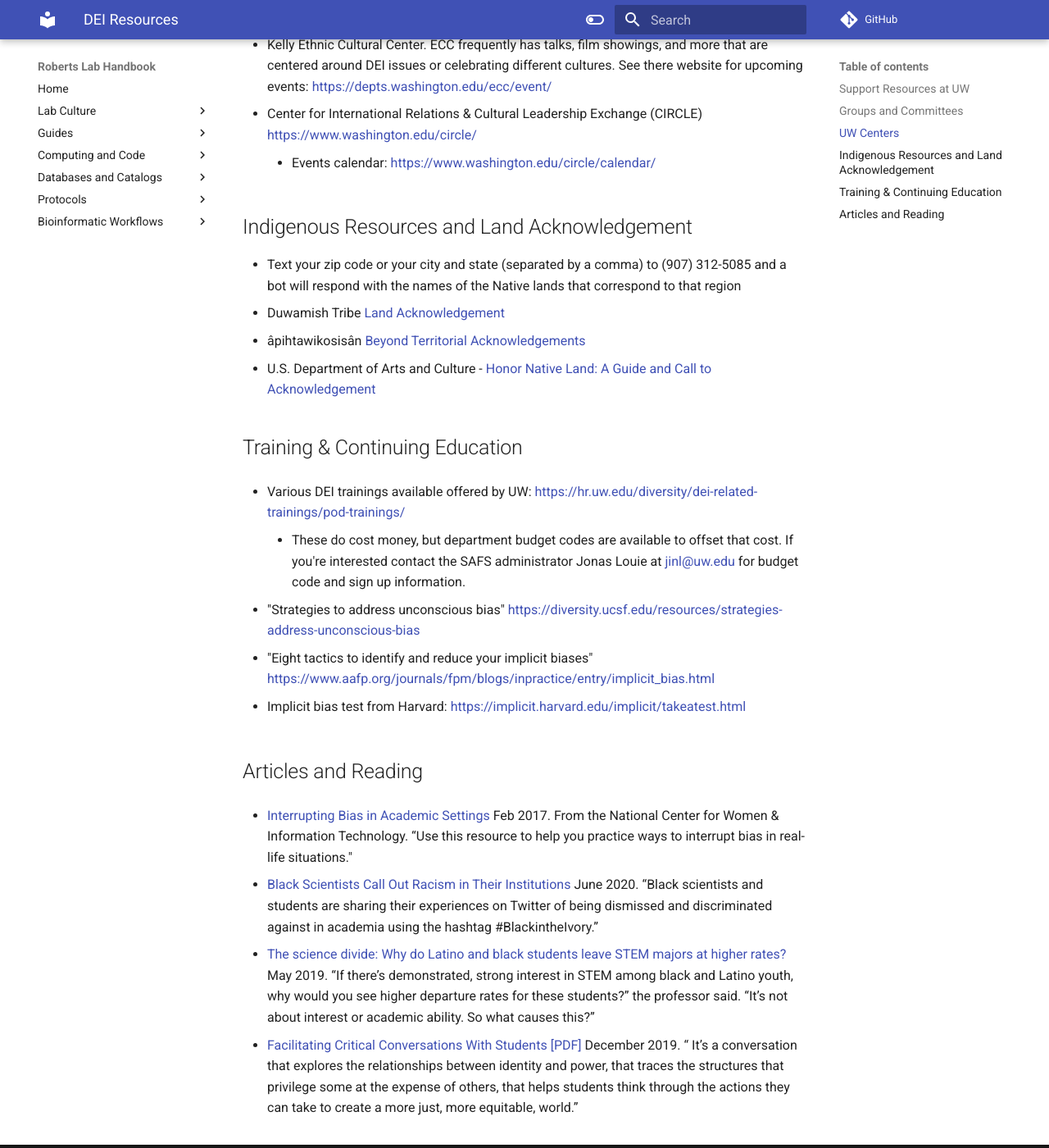
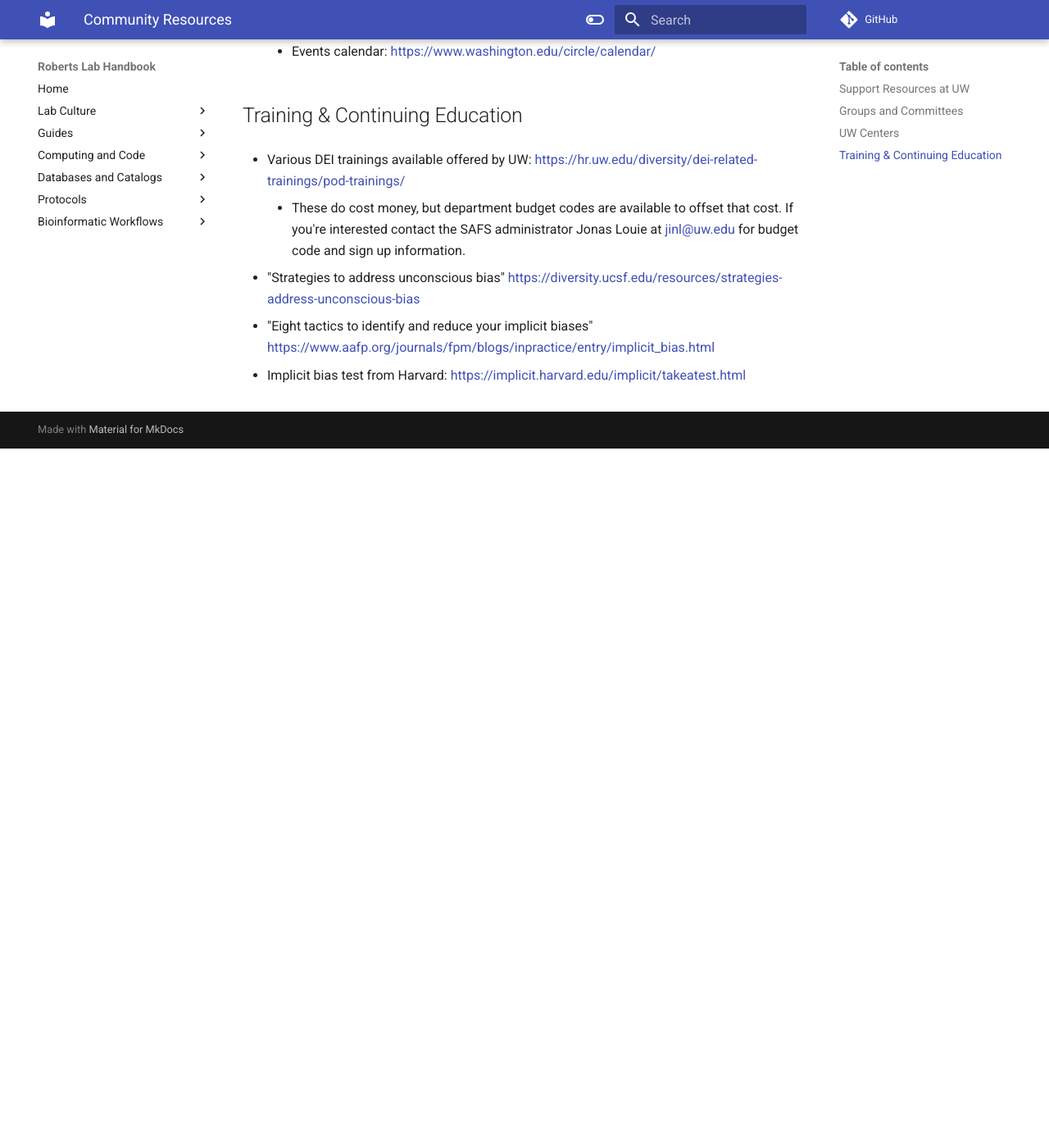
Before and after one commit to RobertsLab/resources, an MkDocs documentation site: the page built from docs/Community-Resources.md, in a window 1280 px wide and 1400 px high, scrolled down 1366 px. Shown: the whole window at 82% size. Built offline with MkDocs 1.6.1 and Material for MkDocs 9.7.7, drawn with Linux system fonts in a browser that asks for light colours; comment, search, counter and statistics services are not loaded; after the commit the page ends 1913 px from its top, so only the background shows below that; some of the changed text lies outside the part shown.

Commit message:
Cleaning up links
Co-Authored-By: Claude Opus 5.5 <noreply@anthropic.com>
Claude-Session: https://claude.ai/code/session_014K6FTAAhC2J7HUuRFnjRU3

```diff
--- a/docs/DEI-Resources.md
+++ b/docs/Community-Resources.md
@@ -36,22 +36,12 @@
 
 - List of organizations that are striving to bring more diversity to the outdoors. [https://web.archive.org/web/20220523105055/https://www.adventure-journal.com/2020/06/these-orgs-could-use-your-help-to-bring-more-diversity-to-the-outdoors/](https://web.archive.org/web/20220523105055/https://www.adventure-journal.com/2020/06/these-orgs-could-use-your-help-to-bring-more-diversity-to-the-outdoors/)
 
-  - The College of the Environment communities often consist of people who enjoy and spend time in nature. Gatekeeping “outdoorsy-ness” is a serious issue that often excludes women, people of color, lower income individuals, and more. This can often make it difficult to participate in casual conversations at work/school or after-work/weekend activities, which can create a feeling of exclusion from the community as a whole.
-
 ## UW Centers
 
 - Kelly Ethnic Cultural Center. ECC frequently has talks, film showings, and more that are centered around DEI issues or celebrating different cultures. See there website for upcoming events: [https://depts.washington.edu/ecc/event/](https://depts.washington.edu/ecc/event/)
 
 - Center for International Relations & Cultural Leadership Exchange (CIRCLE) [https://www.washington.edu/circle/](https://www.washington.edu/circle/)
      - Events calendar: [https://www.washington.edu/circle/calendar/](https://www.washington.edu/circle/calendar/)
-
-## Indigenous Resources and Land Acknowledgement
-
-- Text your zip code or your city and state (separated by a comma) to (907) 312-5085 and a bot will respond with the names of the Native lands that correspond to that region
-- Duwamish Tribe [Land Acknowledgement](https://www.duwamishtribe.org/land-acknowledgement)
-- âpihtawikosisân [Beyond Territorial Acknowledgements](https://apihtawikosisan.com/2016/09/beyond-territorial-acknowledgments/)
-- U.S. Department of Arts and Culture - [Honor Native Land:
-A Guide and Call to Acknowledgement](https://usdac.us/nativeland)
 
 ## Training & Continuing Education
 
@@ -63,15 +53,3 @@ A Guide and Call to Acknowledgement](https://usdac.us/nativeland)
 - "Eight tactics to identify and reduce your implicit biases" [https://www.aafp.org/journals/fpm/blogs/inpractice/entry/implicit_bias.html](https://www.aafp.org/journals/fpm/blogs/inpractice/entry/implicit_bias.html)
 
 - Implicit bias test from Harvard: [https://implicit.harvard.edu/implicit/takeatest.html](https://implicit.harvard.edu/implicit/takeatest.html)
-
-## Articles and Reading
-
-- [Interrupting Bias in Academic Settings](https://ncwit.org/resource/biasacademic/) Feb 2017. From the National Center for Women & Information Technology. “Use this resource to help you practice ways to interrupt bias in real-life situations."
-
-- [Black Scientists Call Out Racism in Their Institutions](https://www.theverge.com/21286924/science-racism-strike-stem-black-lives-matter-protests) June 2020. “Black scientists and students are sharing their experiences on Twitter of being dismissed and discriminated against in academia using the hashtag #BlackintheIvory.”
-
-- [The science divide: Why do Latino and black students leave STEM majors at higher rates?](https://wapo.st/3tikMCH) May 2019. “If there’s demonstrated, strong interest in STEM among black and Latino youth, why would you see higher departure rates for these students?” the professor said. “It’s not about interest or academic ability. So what causes this?”
-
-- [Facilitating Critical Conversations With Students [PDF]](https://www.tolerance.org/sites/default/files/2019-12/TT-Lets-Talk-December-2019.pdf) December 2019. “ It’s a conversation that explores the relationships between identity and power, that traces the structures that privilege some at the
-expense of others, that helps students think through the actions they can
-take to create a more just, more equitable, world.”
--- a/mkdocs.yml
+++ b/mkdocs.yml
@@ -58,7 +58,7 @@ plugins:
 
 # Pages built and searchable, but intentionally kept out of the nav
 not_in_nav: |
-  DEI-Resources.md
+  Community-Resources.md
   External-Communication-and-Funding.md
 
 nav:
```
Also changed, not shown: docs/Code-of-Conduct.md (+1 -1 lines), docs/Environment-and-Expectations.md (+1 -3 lines), docs/Lab-Communication.md (+1 -1 lines), docs/Onboarding.md (+3 -3 lines).
